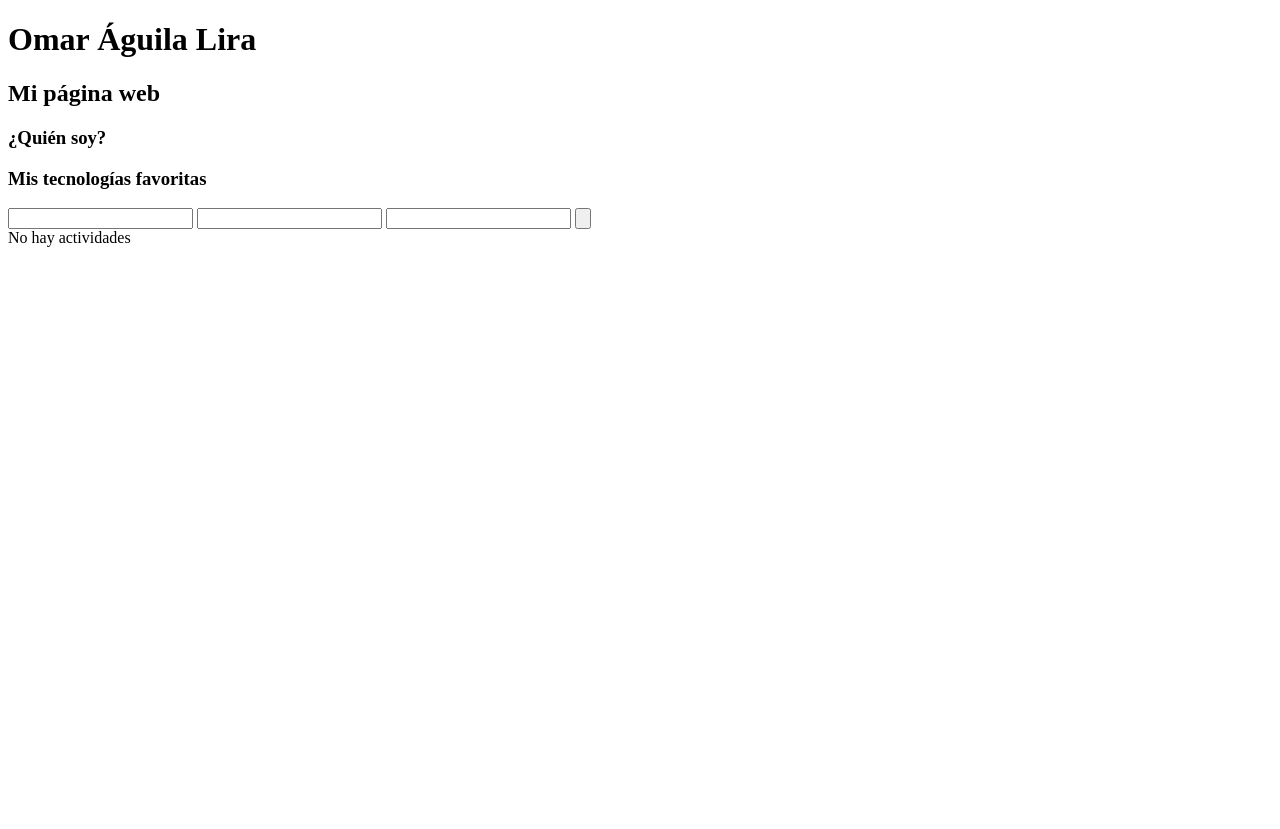
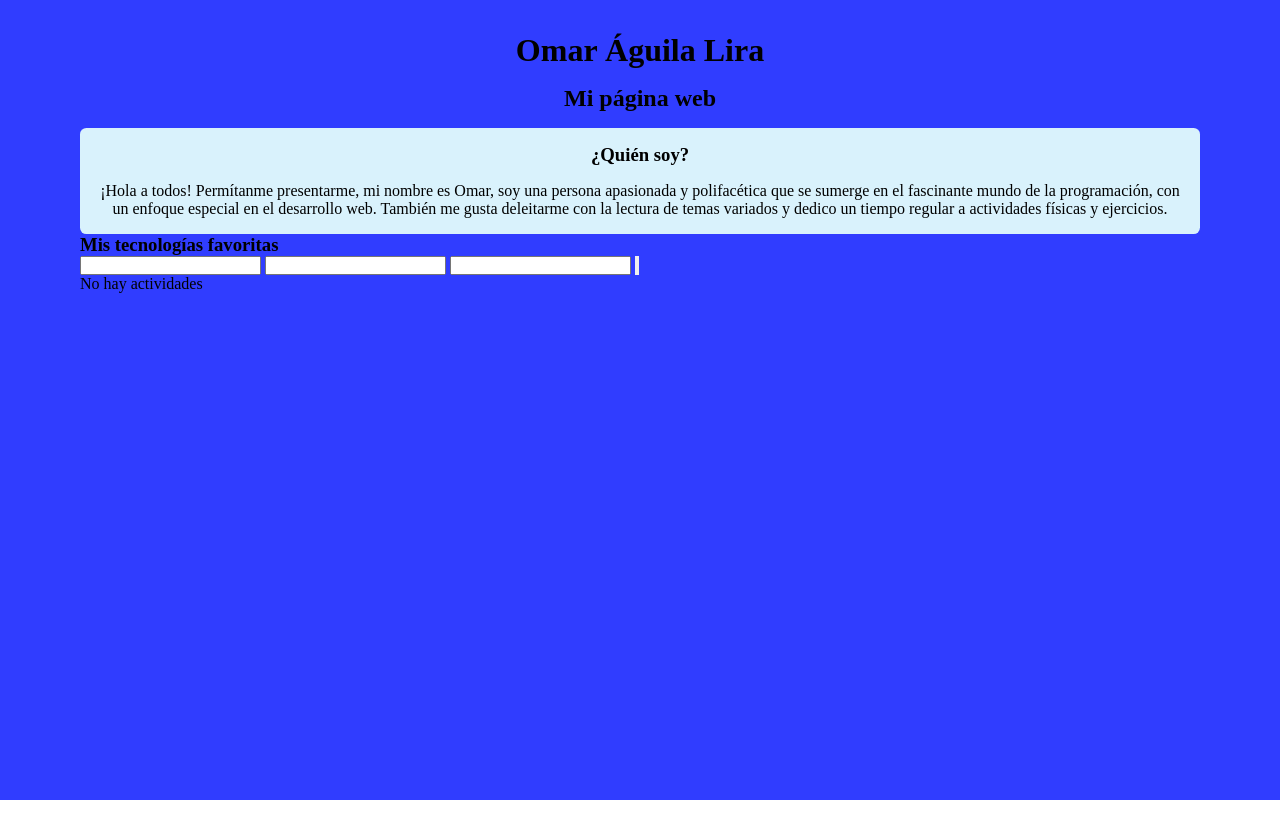
Before and after one commit to pi-rym/PM1-OAguilaLira, a website: page index.html in a window 1280 px wide. After the commit the page ends 800 px from the top, so only its background shows below. Drawn offline with Linux system fonts and the light colour scheme.

Commit message:
Algunos estilos

```diff
--- a/index.html
+++ b/index.html
@@ -9,13 +9,13 @@
 </head>
 <body>
     <div class="contenedorGeneral">
-        <div class="contenedorContenido">
+        <div class="contenedorPresentacion">
             <h1 class="nombre">Omar Águila Lira</h1>
             <h2 class="tituloPagina">Mi página web</h2>
             <div class="presentacion">
                 <h3 class="tituloPresentacion">¿Quién soy?</h3>
                 <p class="parrafoPresentacion">
-
+                    ¡Hola a todos! Permítanme presentarme, mi nombre es Omar, soy una persona apasionada y polifacética que se sumerge en el fascinante mundo de la programación, con un enfoque especial en el desarrollo web. También me gusta deleitarme con la lectura de temas variados y dedico un tiempo regular a actividades físicas y ejercicios.
                 </p>
             </div>
             <div class="tecnologiasFavoritas">
--- a/styles/reset.css
+++ b/styles/reset.css
@@ -2,6 +2,8 @@
     box-sizing: border-box;
     /* position: relative; */
     min-width: 0;
+    margin: 0;
+    padding: 0;
 }
 
 body {
@@ -15,3 +17,43 @@ h1, h2, h3, h4 {
 p {
     text-wrap: pretty;
 }
+
+.contenedorGeneral {
+    height: 100vh;
+    width: 100vw;
+    background-color: #303DFF;
+    display: flex;
+    /* align-items: center; */
+    justify-content: center;
+}
+
+.contenedorPresentacion {
+    margin: 0 5rem;
+}
+
+.contenedorPresentacion .nombre {
+    padding-top: 2rem;
+    text-align: center;
+}
+
+.contenedorPresentacion .tituloPagina {
+    padding: 1rem 0;
+    text-align: center;
+}
+
+.contenedorPresentacion .presentacion {
+    background-color: #D9F2FC;
+    padding: 0.5rem;
+    border-radius: 0.4rem;
+
+}
+
+.contenedorPresentacion .presentacion .tituloPresentacion {
+    text-align: center;
+    padding: 0.5rem;
+}
+
+.contenedorPresentacion .presentacion .parrafoPresentacion {
+    text-align: center;
+    padding: 0.5rem;
+}
```
